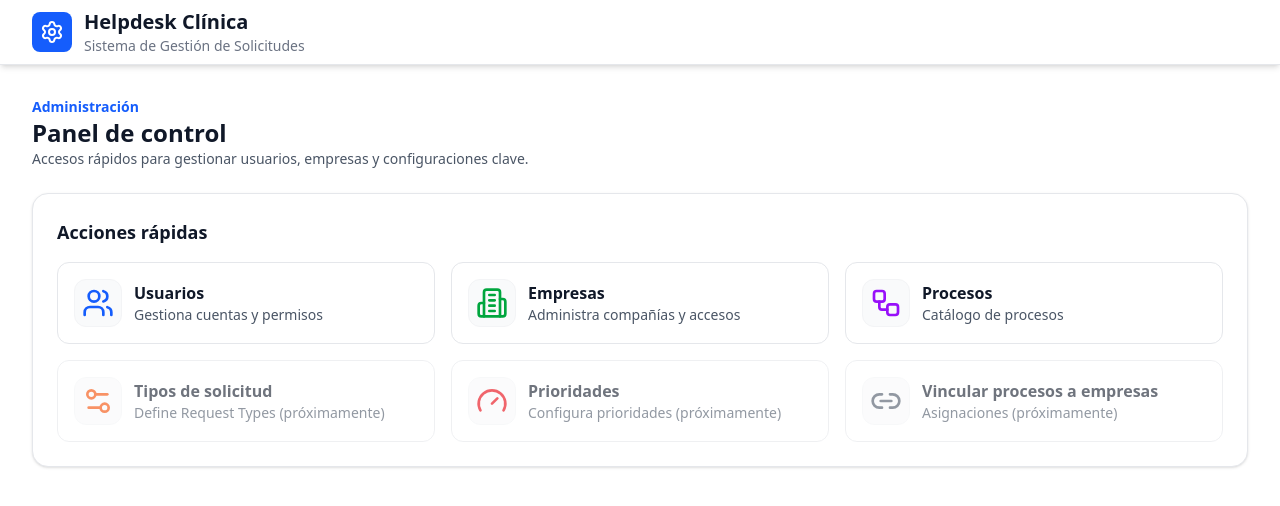
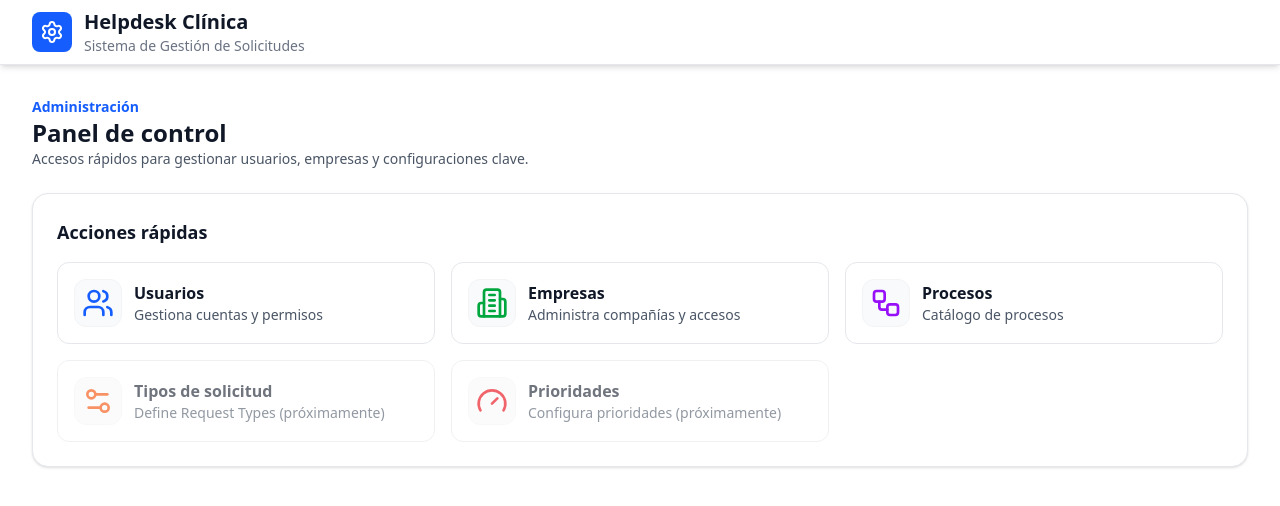
Before and after one commit to EduardoDiazChavez/helpdesk, a Next.js app: page /admin in a window 1280 px wide. Shown: the top 506 px of the page. Built offline with nearby package versions, Linux system fonts and the light colour scheme; no server answers.

Commit message:
removed option in admin page

```diff
--- a/app/admin/page.tsx
+++ b/app/admin/page.tsx
@@ -36,14 +36,7 @@ const actions = [
     href: "#",
     icon: <Gauge className="h-8 w-8 text-red-600" />,
     disabled: true,
-  },
-  {
-    title: "Vincular procesos a empresas",
-    description: "Asignaciones (próximamente)",
-    href: "#",
-    icon: <Link2 className="h-8 w-8 text-gray-600" />,
-    disabled: true,
-  },
+  }
 ];
 
 const AdminPage = () => {
```
